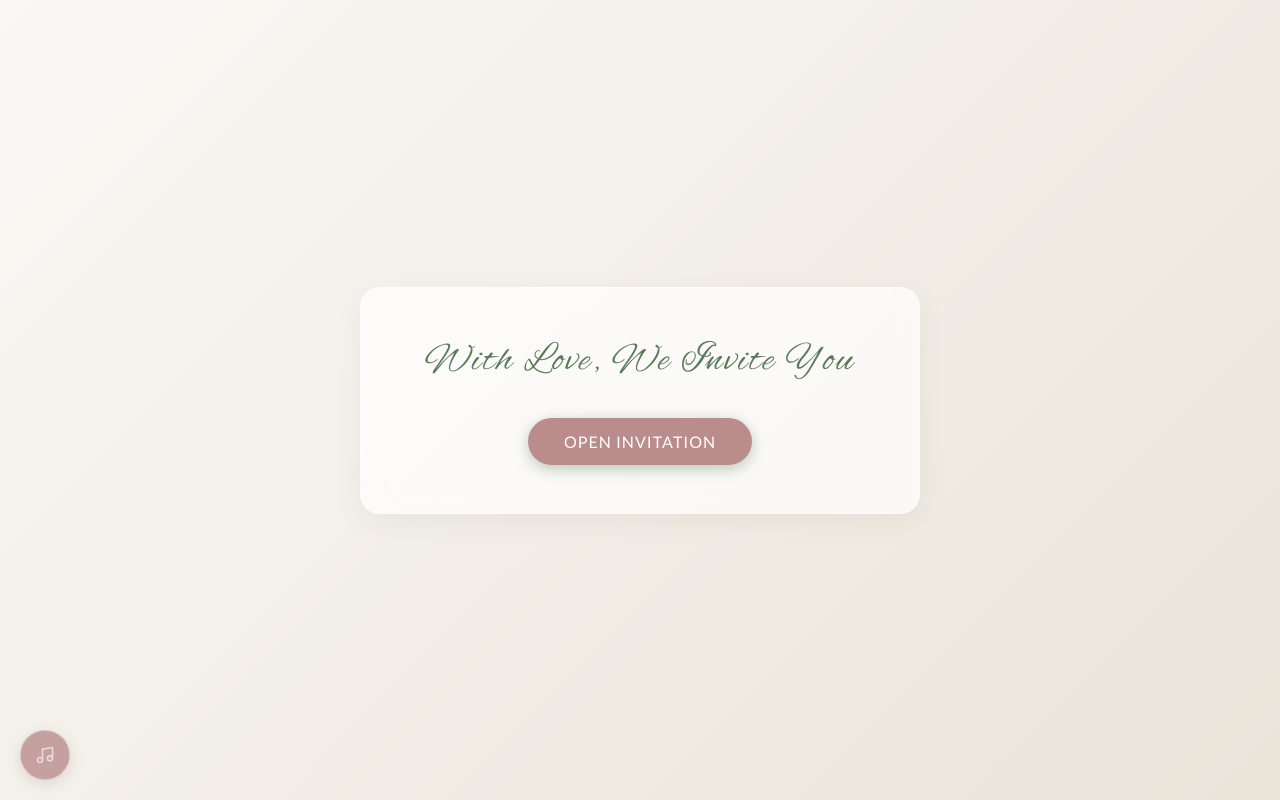
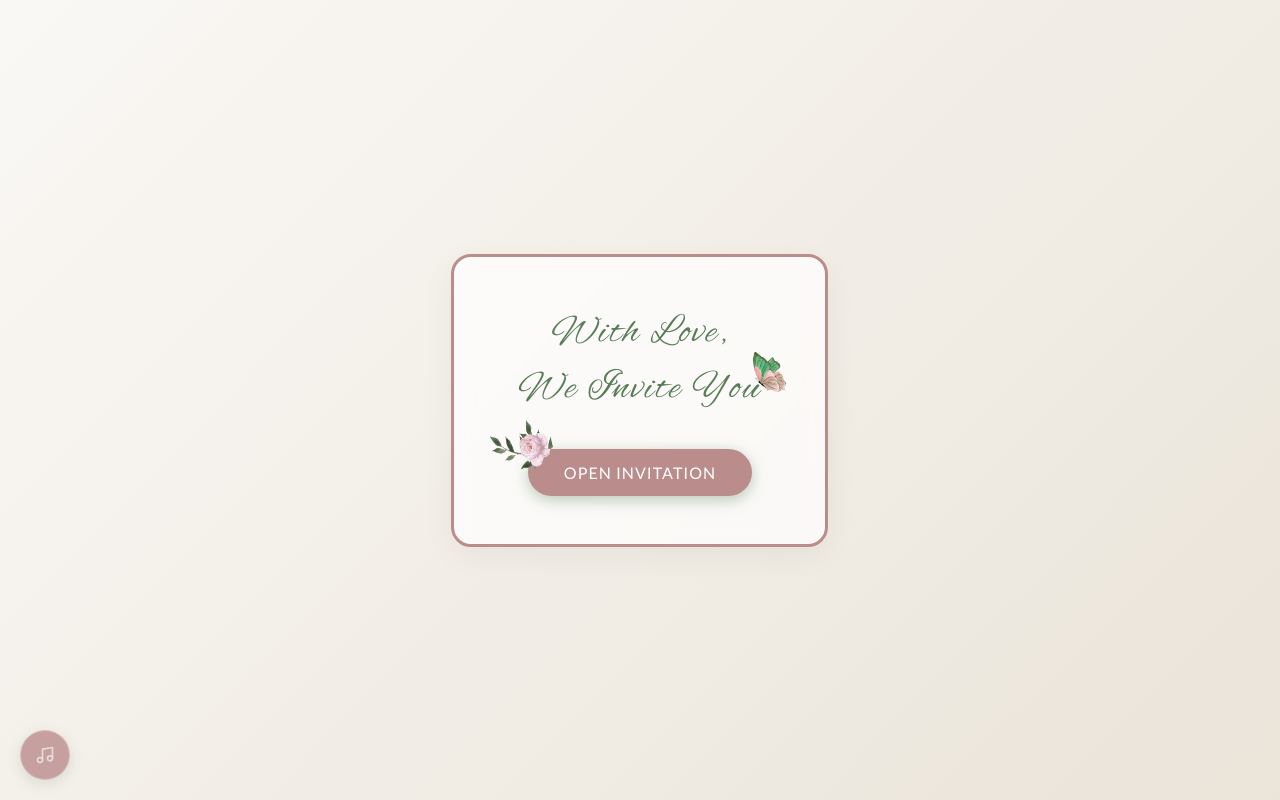
Before and after one commit to hsjsjsj009/dipilihzalma, a React (Vite) app: page /#/ in a window 1280 px wide. Built offline with nearby package versions, Linux system fonts and the light colour scheme.

Commit message:
add assets in opening page

```diff
--- a/src/components/OpeningScreen.jsx
+++ b/src/components/OpeningScreen.jsx
@@ -1,10 +1,17 @@
-import React, { useEffect } from 'react';
+import React, { useEffect, useState } from 'react';
 import { motion } from 'framer-motion';
 import { useNavigate, useLocation } from 'react-router-dom';
+
+const baseUrl = import.meta.env.BASE_URL.replace(/\/$/, '');
+const ASSETS = {
+    butterfly: `${baseUrl}/assets/Butterfly.png`,
+    flower: `${baseUrl}/assets/Flower.png`
+};
 
 const OpeningScreen = ({ onOpen }) => {
     const navigate = useNavigate();
     const location = useLocation();
+    const [imagesLoaded, setImagesLoaded] = useState(false);
 
     // Extract the 'to' parameter from the URL query string
     // With HashRouter, params might be before the hash (window.location.search) or after (location.search)
@@ -12,10 +19,52 @@ const OpeningScreen = ({ onOpen }) => {
     const hashParams = new URLSearchParams(location.search);
     const recipient = hashParams.get('to') || urlParams.get('to');
 
+    useEffect(() => {
+        const preloadImages = async () => {
+            const imagePromises = Object.values(ASSETS).map((src) => {
+                return new Promise((resolve, reject) => {
+                    const img = new Image();
+                    img.src = src;
+                    img.onload = resolve;
+                    img.onerror = resolve; // Resolve even on error to not block the whole page forever
+                });
+            });
+
+            await Promise.all(imagePromises);
+            setImagesLoaded(true);
+        };
+
+        preloadImages();
+    }, []);
+
     const handleOpen = () => {
         onOpen();
         navigate('/invitation');
     };
+
+    if (!imagesLoaded) {
+        return (
+            <div style={{
+                position: 'fixed',
+                top: 0, left: 0, width: '100%', height: '100vh',
+                display: 'flex', justifyContent: 'center', alignItems: 'center',
+                background: 'linear-gradient(135deg, #FAF8F5 0%, #EAE4D9 100%)',
+                zIndex: 999
+            }}>
+                { /* Simple loading indicator */}
+                <motion.div
+                    animate={{ rotate: 360 }}
+                    transition={{ repeat: Infinity, duration: 1, ease: 'linear' }}
+                    style={{
+                        width: '40px', height: '40px',
+                        border: '3px solid rgba(89, 124, 88, 0.3)',
+                        borderTop: '3px solid #597c58',
+                        borderRadius: '50%'
+                    }}
+                />
+            </div>
+        );
+    }
 
     return (
         <motion.div
@@ -44,6 +93,7 @@ const OpeningScreen = ({ onOpen }) => {
                 style={{
                     padding: '3rem 4rem',
                     borderRadius: '20px',
+                    border: '3px solid #ba8c8c',
                     textAlign: 'center',
                     maxWidth: '90%',
                 }}
@@ -64,21 +114,57 @@ const OpeningScreen = ({ onOpen }) => {
                     </motion.div>
                 )}
 
+                <div style={{ marginBottom: '2rem', width: '100%' }}>
                     <motion.h1
                         className="title"
                         initial={{ y: 20, opacity: 0 }}
                         animate={{ y: 0, opacity: 1 }}
                         transition={{ delay: 0.6, duration: 0.8 }}
                         style={{
-                        marginBottom: '2rem',
+                            margin: '0 auto',
                             fontSize: '2.5rem',
                             color: '#597c58',
-                        letterSpacing: '2px'
+                            letterSpacing: '2px',
+                            position: 'relative',
+                            display: 'inline-block',
+                            lineHeight: '1.4'
                         }}
                     >
-                    With Love, We Invite You
+                        With Love,<br />We Invite You
+                        <motion.img
+                            src={ASSETS.butterfly}
+                            alt="Butterfly"
+                            initial={{ opacity: 0, scale: 0 }}
+                            animate={{ opacity: 1, scale: 1 }}
+                            transition={{ delay: 1, duration: 0.8, type: 'spring' }}
+                            style={{
+                                position: 'absolute',
+                                right: '-25px',
+                                bottom: '25px',
+                                width: '35px',
+                                zIndex: 2,
+                                pointerEvents: 'none'
+                            }}
+                        />
                     </motion.h1>
+                </div>
 
+                <div style={{ position: 'relative', display: 'inline-block' }}>
+                    <motion.img
+                        src={ASSETS.flower}
+                        alt="Flower"
+                        initial={{ opacity: 0, x: -20, y: '-50%' }}
+                        animate={{ opacity: 1, x: 0, y: '-50%' }}
+                        transition={{ delay: 1.2, duration: 0.8 }}
+                        style={{
+                            position: 'absolute',
+                            left: '-45px',
+                            top: '-15%',
+                            width: '80px',
+                            zIndex: 3,
+                            pointerEvents: 'none'
+                        }}
+                    />
                     <motion.button
                         whileHover={{ scale: 1.05, backgroundColor: '#9C8968' }}
                         whileTap={{ scale: 0.95 }}
@@ -87,6 +173,8 @@ const OpeningScreen = ({ onOpen }) => {
                         animate={{ y: 0, opacity: 1 }}
                         transition={{ delay: 0.9, duration: 0.6 }}
                         style={{
+                            position: 'relative',
+                            zIndex: 2,
                             padding: '14px 36px',
                             border: 'none',
                             backgroundColor: '#ba8c8c',
@@ -102,6 +190,7 @@ const OpeningScreen = ({ onOpen }) => {
                     >
                         Open Invitation
                     </motion.button>
+                </div>
             </motion.div>
         </motion.div>
     );
```
Also changed, not shown: public/assets/Butterfly.png (added), public/assets/Flower.png (added). Lines whose indentation alone changed are shown as unchanged.
